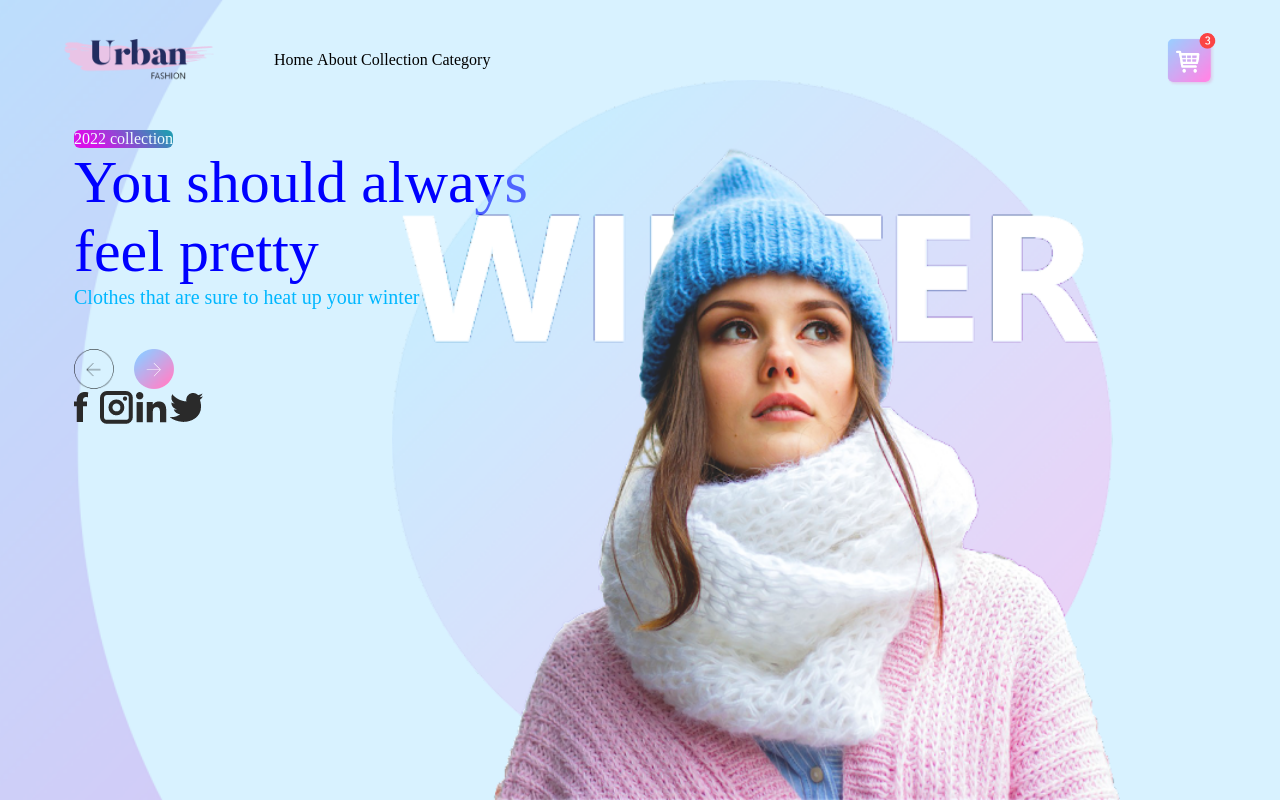
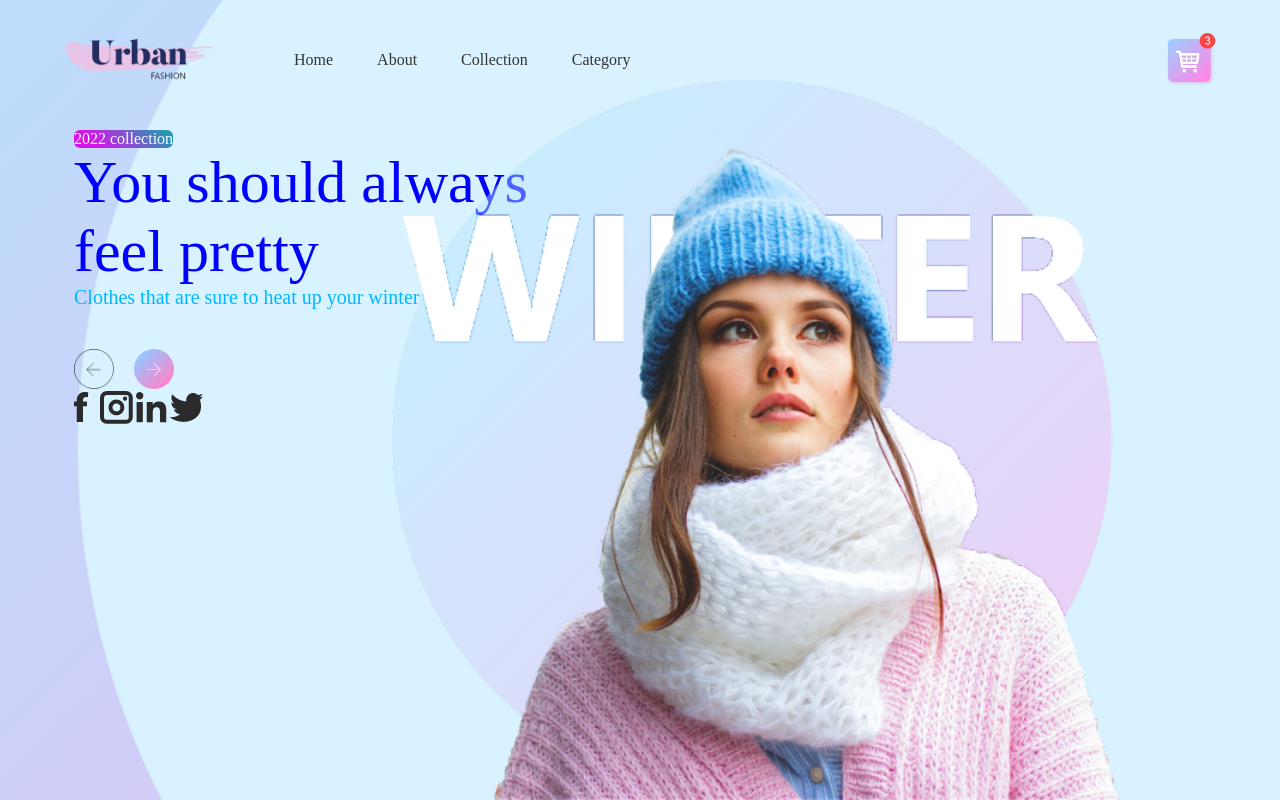
Before and after one commit to olgaKhristo/cohort11, a plain HTML site: page Fashion web/index.html in a window 1280 px wide. Drawn offline with Linux system fonts and the light colour scheme.

Commit message:
a link change

```diff
--- a/Fashion web/index.html
+++ b/Fashion web/index.html
@@ -13,10 +13,10 @@
         <img src="./img/logo.png" alt="urban logo" class="logo">
 <nav>
     <ul>
-        <li><a href="#"></a>Home</li>
-        <li><a href="#"></a>About</li>
-        <li><a href="#"></a>Collection</li>
-        <li><a href="#"></a>Category</li>
+        <li><a href="#">Home</a></li>
+        <li><a href="#">About</a></li>
+        <li><a href="#">Collection</a></li>
+        <li><a href="#">Category</a></li>
     </ul>
 </nav>
         <img src="./img/cart.png" alt="cart" class="cart">
--- a/Fashion web/style.css
+++ b/Fashion web/style.css
@@ -32,16 +32,16 @@
 
 nav {
     flex: 1;
-    padding-left:60px ;
+    padding-left: 60px ;
 }
 nav ul li {
     display: inline-block;
     list-style: none;
-    margin: 0px, 20px;
+    margin: 0px 20px;
 }
 nav ul li a {
 
-    color: blue;
+    color: #333;
     text-decoration: none;
 }
 .content h1  {
```
